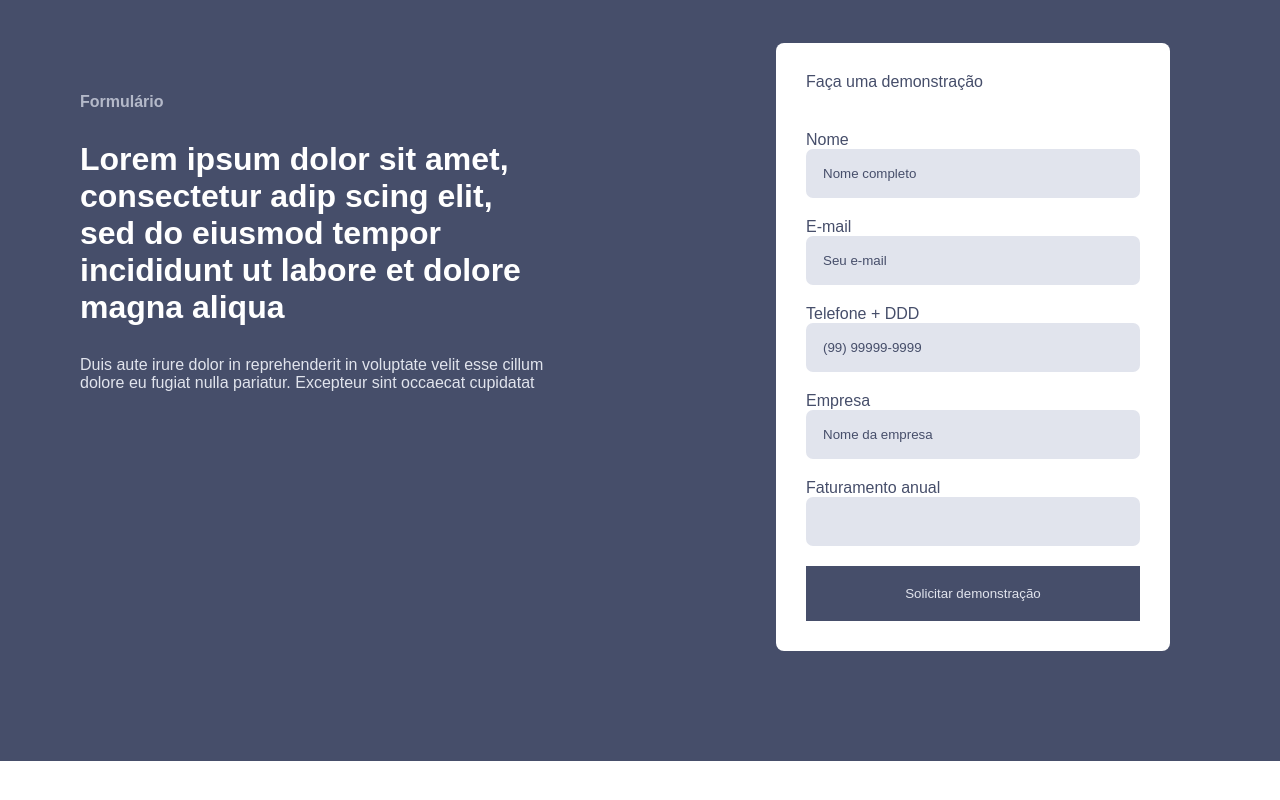
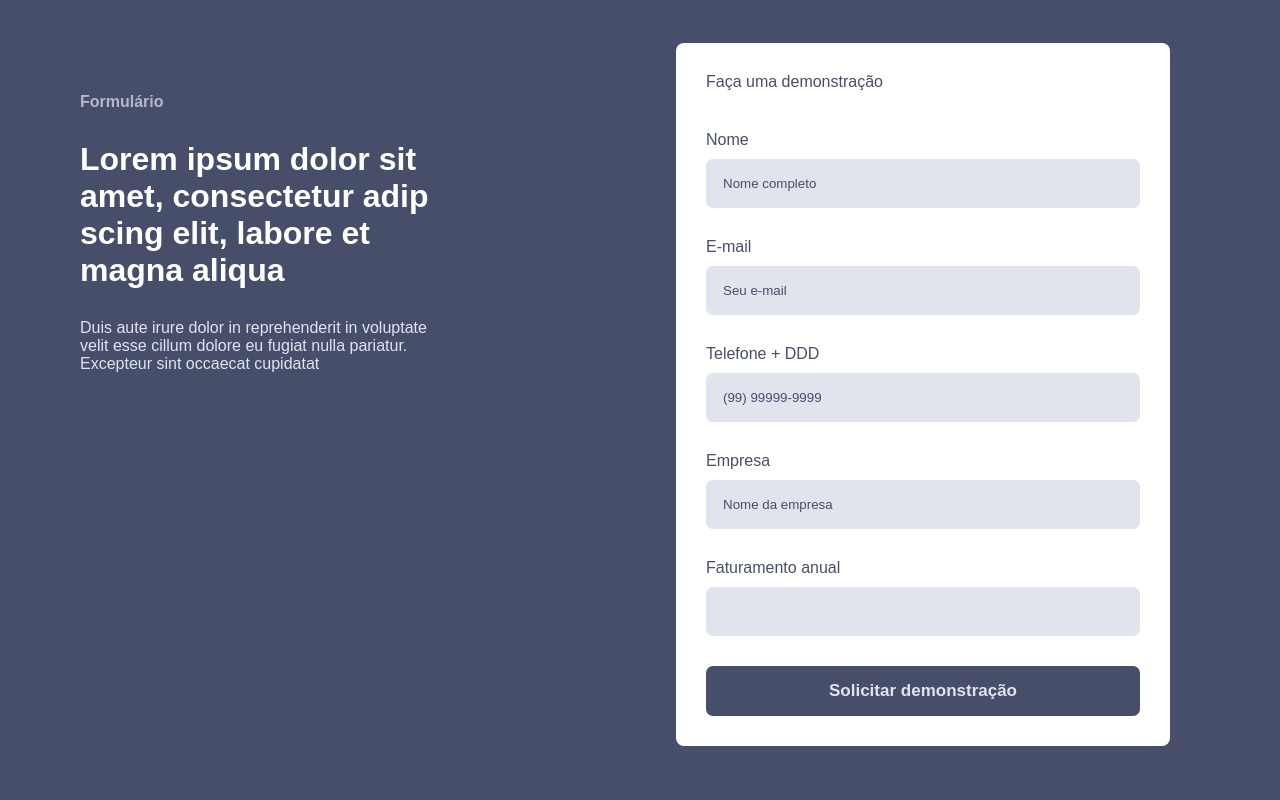
Before and after one commit to ArthurRibbeiro/testewebsite, a React (Create React App) app: page / in a window 1280 px wide. Shown: the part 760-1560 px from the top of the page. Before the commit the page ends 1521 px from the top, so only its background shows below. Built offline with nearby package versions, Linux system fonts and the light colour scheme.

Commit message:
area do formulário atualizada

```diff
--- a/src/componentes/estilos/form.css
+++ b/src/componentes/estilos/form.css
@@ -58,7 +58,8 @@
 .combo input{
 
     padding: 17px;
-    width: 300px;
+    margin: 10px 0px;
+    width: 400px;
 
     background-color: #e1e4ed;
     border: 0;
@@ -71,9 +72,13 @@
 }
 .formContainer button{
     width: 100%;
-    padding: 20px;
+    padding: 15px;
+    font-size: 17px;
 
     border: 0;
     background-color:#464e6a;
-    color:#e1e4ed
+    border-radius: 7px;
+    color:#e1e4ed;
+    font-weight: bold;
+
 }
--- a/src/componentes/form.js
+++ b/src/componentes/form.js
@@ -5,7 +5,7 @@ function Form(){
         <div className="formSpace">
             <div className="formTextArea">
                 <p id="formTextTitle">Formulário</p>
-                <h1>Lorem ipsum dolor sit amet, consectetur adip scing elit, sed do eiusmod tempor incididunt ut labore et dolore magna aliqua</h1>
+                <h1>Lorem ipsum dolor sit amet, consectetur adip scing elit, labore et magna aliqua</h1>
                 <p>Duis aute irure dolor in reprehenderit in voluptate velit esse cillum dolore eu fugiat nulla pariatur. Excepteur sint occaecat cupidatat </p>
             </div>
             <div className="formContainer">
```
